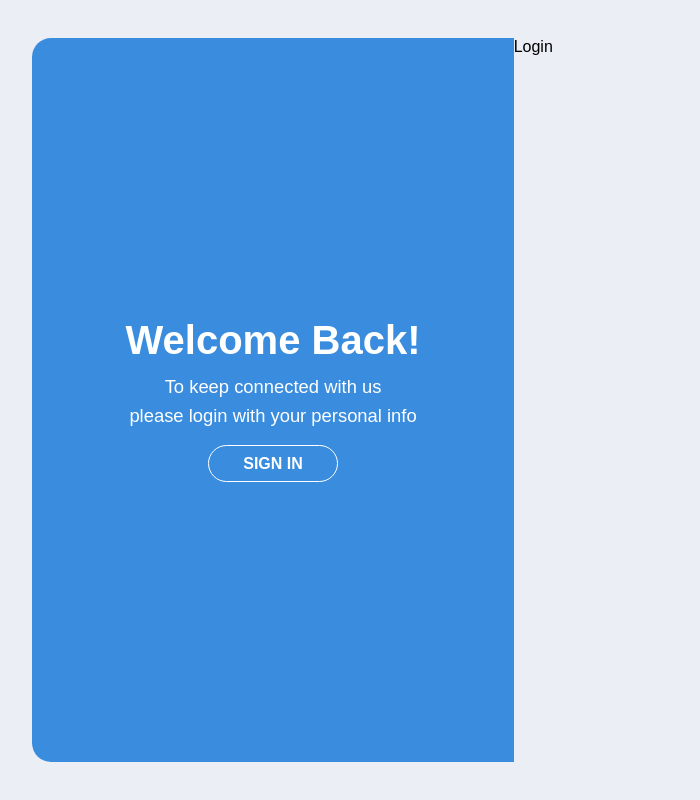
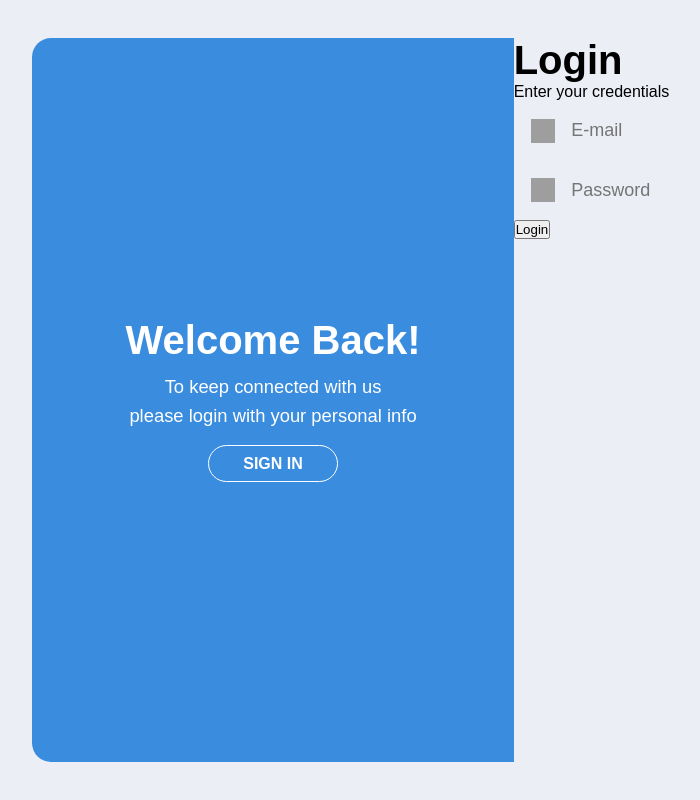
Before and after one commit to CarlosVinicios99/Task-Manager, a React (Vite) app in the folder front-end/gerenciador-de-tarefas-web/: page /welcome in a window 1280 px wide. Both pictures are taken after a click on the button "SIGN IN". Shown: the whole page, without its empty margins (6-706 px from the left). Built offline with nearby package versions, Linux system fonts and the light colour scheme; grey boxes are pictures that could not be loaded.

Commit message:
feature: criação dos elementos do componente de Login

```diff
--- a/front-end/gerenciador-de-tarefas-web/src/components/welcome/Login.tsx
+++ b/front-end/gerenciador-de-tarefas-web/src/components/welcome/Login.tsx
@@ -1,7 +1,17 @@
+import InputForms from "../ui/InputForms"
+
 const Login = () => {
+
   return (
-    <div>Login</div>
+    <div className="login-content">
+        <h1>Login</h1>
+        <p>Enter your credentials</p>
+        <InputForms key={4} src={import.meta.env.VITE_ICON_EMAIL} placeholder="E-mail" type="text"/>
+        <InputForms key={5} src={import.meta.env.VITE_ICON_PASSWORD} placeholder="Password" type="password"/>
+        <button>Login</button>
+    </div>
   )
+
 }
 
 export default Login
```
